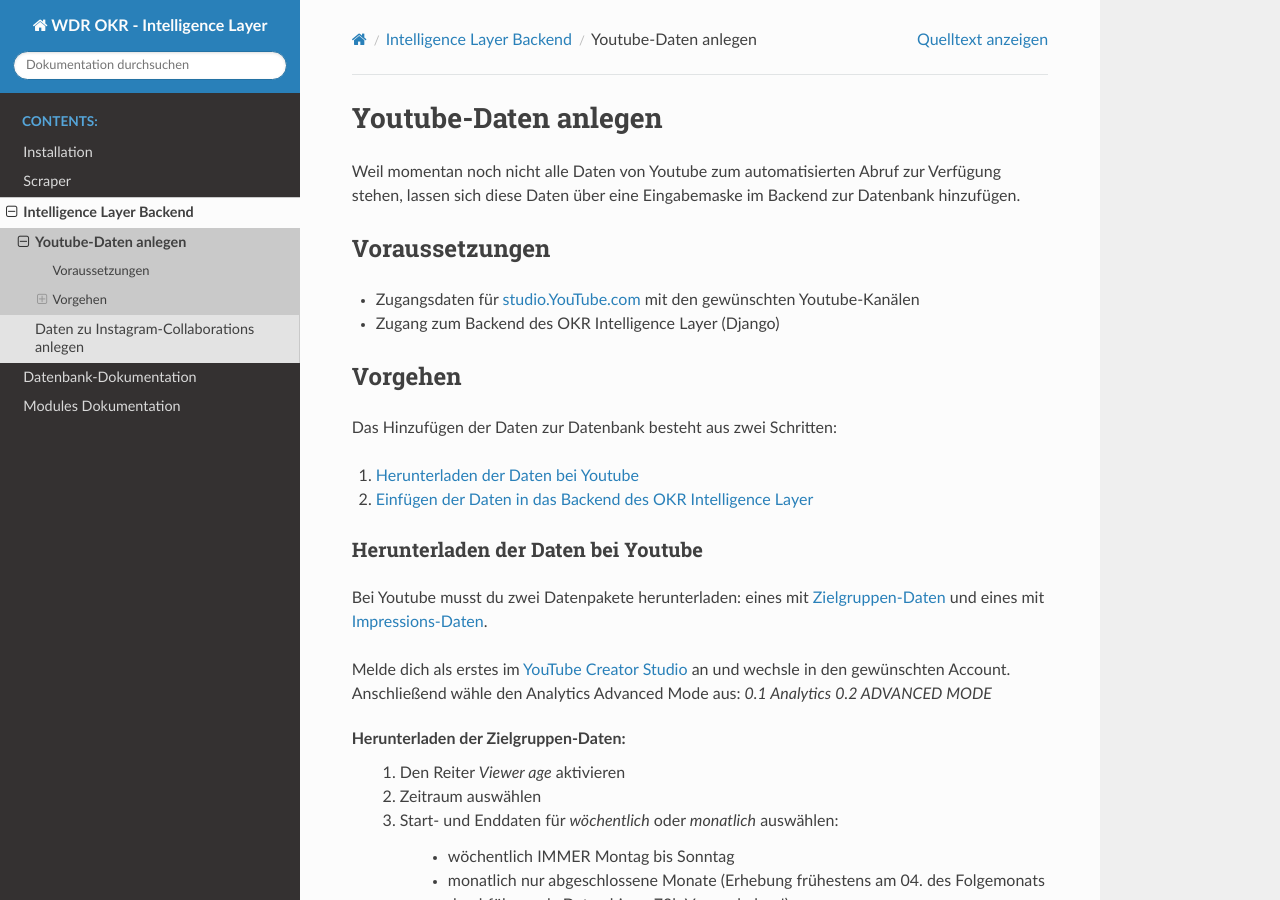
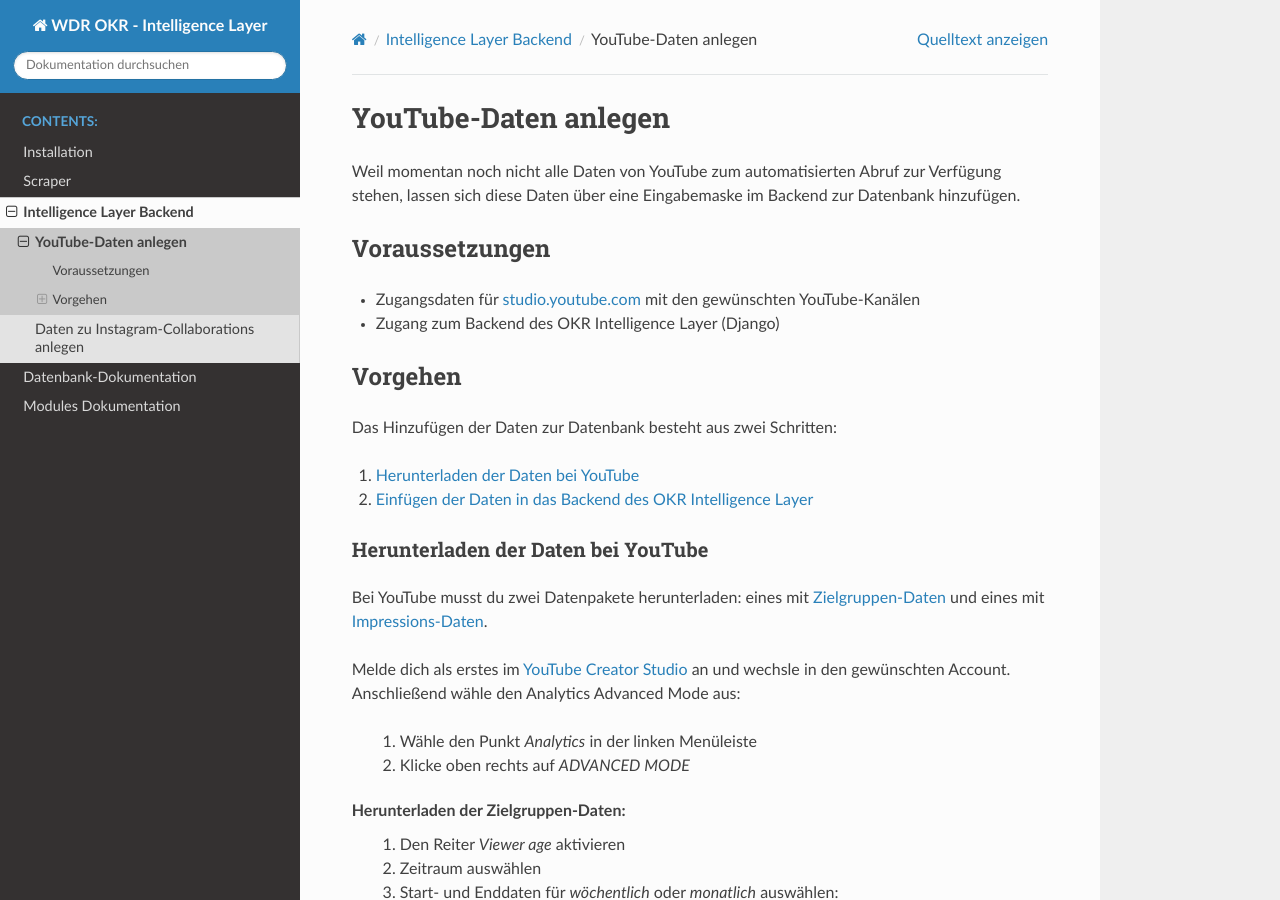
Before and after one commit to wdr-data/wdr-okr, a Sphinx documentation site: the page built from docs/backend/backend_youtube.rst, in a window 1280 px wide and 900 px high. Built offline with Sphinx 7.4.7 and the Read the Docs theme 2.0.0, drawn with Linux system fonts in a browser that asks for light colours.

Commit message:
📝 Make some formatting adjustments and corrections where needed

```diff
--- a/docs/backend.rst
+++ b/docs/backend.rst
@@ -11,7 +11,7 @@ Dieses Backend erfüllt im Wesentlichen zwei Funktionen:
   Podcast-Reihe oder eines neuen Instagram-Kanals.
 
 * **Manuelles Einpflegen von zusätzlichen Daten**: Für manche
-  :ref:`Youtube-Daten <backend_youtube>` sowie für
+  :ref:`YouTube-Daten <backend_youtube>` sowie für
   Daten zu :ref:`Instagram Collaborations <backend_instagram>` müssen Daten noch manuell
   angelegt werden.
 
--- a/docs/backend/backend_youtube.rst
+++ b/docs/backend/backend_youtube.rst
@@ -1,17 +1,17 @@
 .. _backend_youtube:
 
-Youtube-Daten anlegen
+YouTube-Daten anlegen
 =====================
 
-Weil momentan noch nicht alle Daten von Youtube zum automatisierten Abruf zur Verfügung
+Weil momentan noch nicht alle Daten von YouTube zum automatisierten Abruf zur Verfügung
 stehen, lassen sich diese Daten über eine Eingabemaske im Backend zur Datenbank
 hinzufügen.
 
 Voraussetzungen
 ---------------
 
-- Zugangsdaten für `studio.YouTube.com <https://studio.YouTube.com>`_ mit den
-  gewünschten Youtube-Kanälen
+- Zugangsdaten für `studio.youtube.com <https://studio.youtube.com/>`_ mit den
+  gewünschten YouTube-Kanälen
 - Zugang zum Backend des OKR Intelligence Layer (Django)
 
 Vorgehen
@@ -19,21 +19,23 @@ Vorgehen
 
 Das Hinzufügen der Daten zur Datenbank besteht aus zwei Schritten:
 
-1. :ref:`Herunterladen der Daten bei Youtube <backend_youtube_herunterladen>`
-2. :ref:`Einfügen der Daten in das Backend des OKR Intelligence Layer<backend_youtube_hochladen>`
+1. :ref:`Herunterladen der Daten bei YouTube <backend_youtube_herunterladen>`
+2. :ref:`Einfügen der Daten in das Backend des OKR Intelligence Layer <backend_youtube_hochladen>`
 
 .. _backend_youtube_herunterladen:
 
-Herunterladen der Daten bei Youtube
+Herunterladen der Daten bei YouTube
 ~~~~~~~~~~~~~~~~~~~~~~~~~~~~~~~~~~~
 
-Bei Youtube musst du zwei Datenpakete herunterladen: eines mit
+Bei YouTube musst du zwei Datenpakete herunterladen: eines mit
 :ref:`Zielgruppen-Daten <backend_youtube_herunterladen_zielgruppen>` und eines
 mit :ref:`Impressions-Daten <backend_youtube_herunterladen_impressions>`.
 
-Melde dich als erstes im `YouTube Creator Studio <studio.youtube.com>`_ an und wechsle in
+Melde dich als erstes im `YouTube Creator Studio <https://studio.youtube.com/>`_ an und wechsle in
 den gewünschten Account. Anschließend wähle den Analytics Advanced Mode aus:
-*0.1 Analytics* *0.2 ADVANCED MODE*
+
+    1. Wähle den Punkt *Analytics* in der linken Menüleiste
+    2. Klicke oben rechts auf *ADVANCED MODE*
 
 .. _backend_youtube_herunterladen_zielgruppen:
 
```
Also changed, not shown: docs/backend/backend_instagram_collaborations.rst (+4 -5 lines), docs/scraper.rst (+4 -5 lines).
